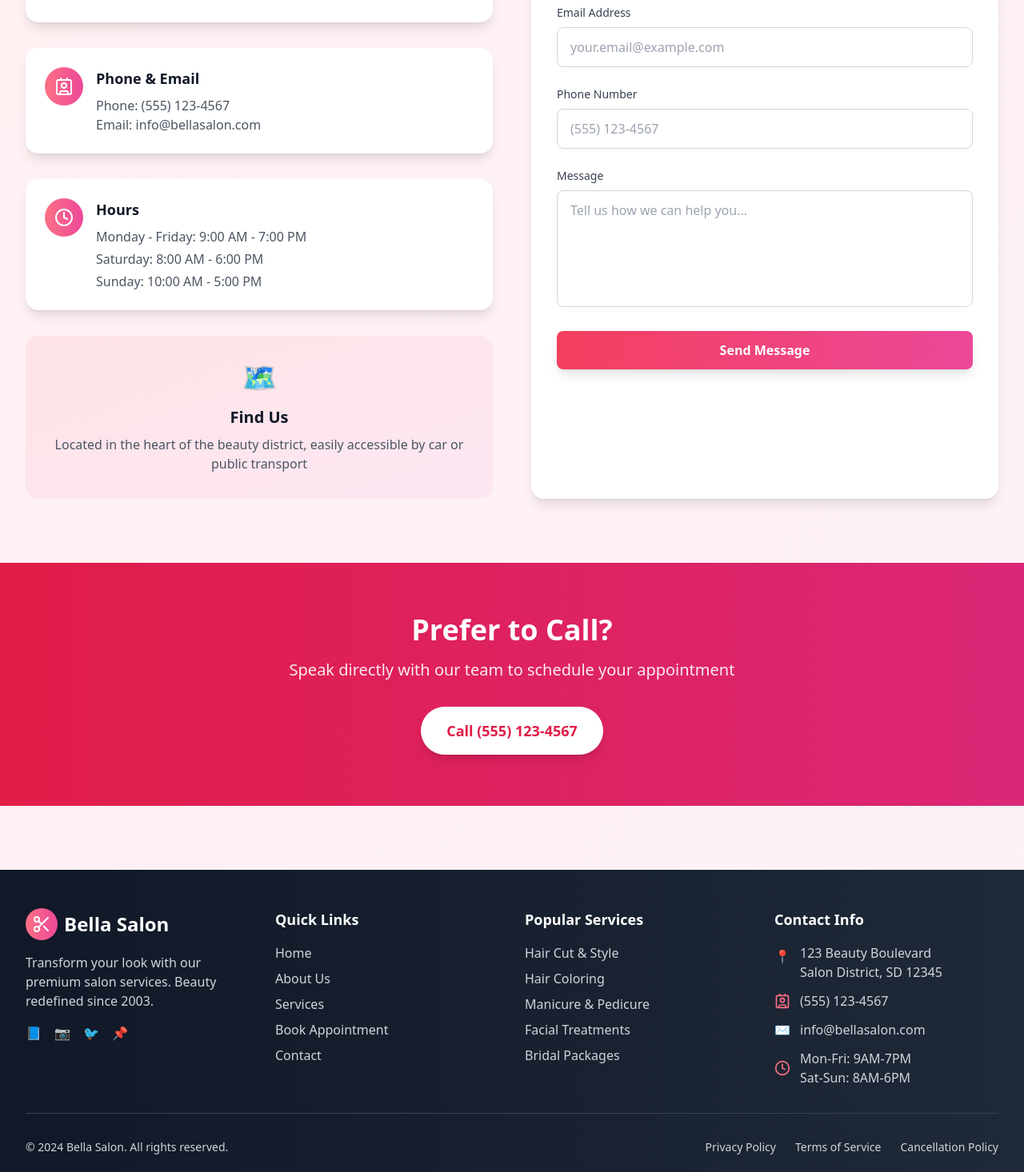
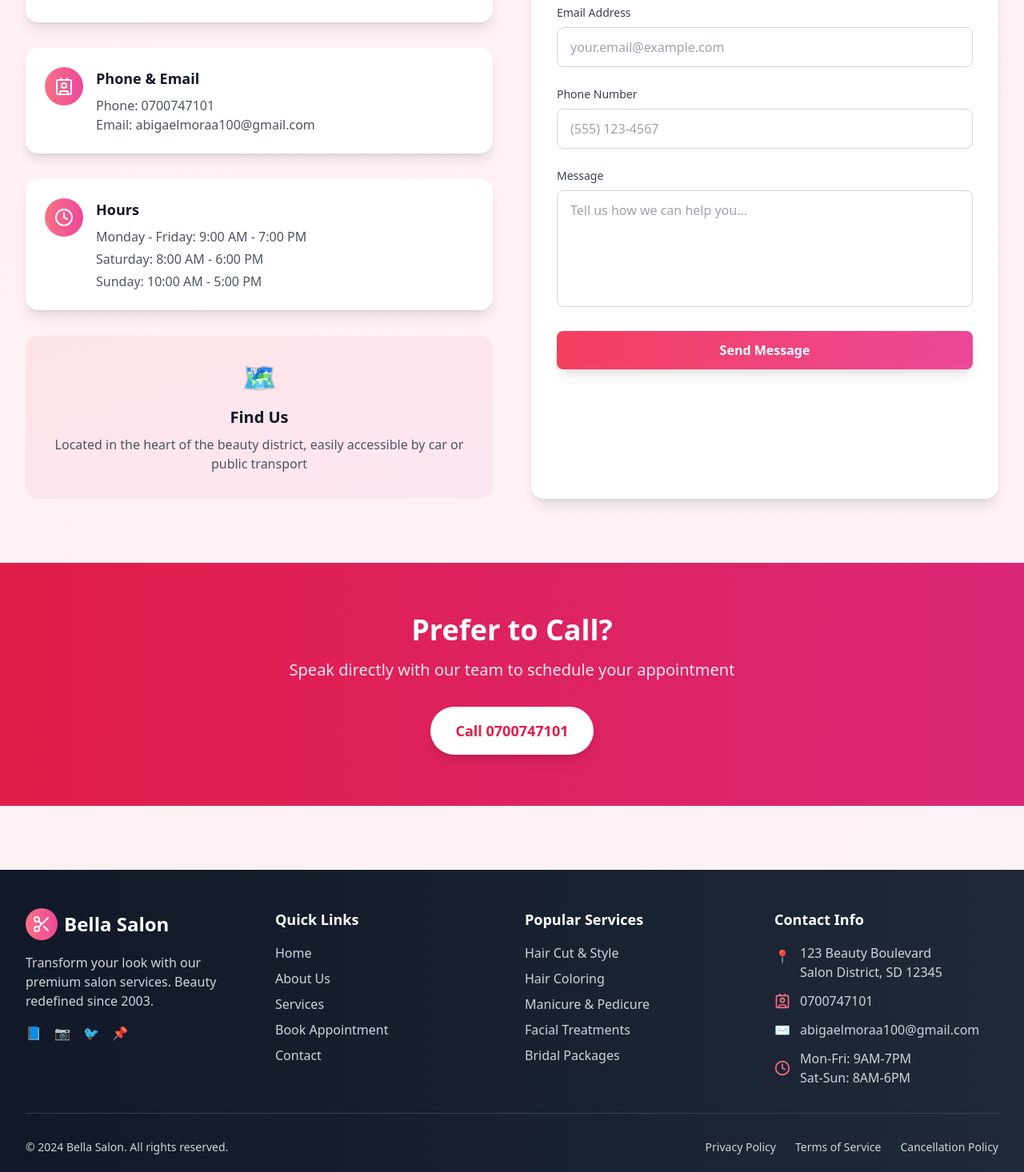
Before and after one commit to Abigaelmoraa/my-salon-website, a React (Vite) app: page /contact in a window 1280 px wide. Shown: the part 504-1970 px from the top of the page at 80% size. Built offline with nearby package versions, Linux system fonts and the light colour scheme.

Commit message:
Add contact information
Update contact details with new phone and email.

```diff
--- a/src/components/Contact.tsx
+++ b/src/components/Contact.tsx
@@ -73,8 +73,8 @@ const Contact = () => {
                 <div>
                   <h3 className="text-lg font-semibold text-gray-900 mb-2">Phone & Email</h3>
                   <p className="text-gray-600">
-                    Phone: (555) 123-4567<br />
-                    Email: info@bellasalon.com
+                    Phone: 0700747101<br />
+                    Email: abigaelmoraa100@gmail.com
                   </p>
                 </div>
               </div>
@@ -193,10 +193,10 @@ const Contact = () => {
             Speak directly with our team to schedule your appointment
           </p>
           <a
-            href="tel:+15551234567"
+            href="tel:0700747101"
             className="bg-white text-rose-600 px-8 py-4 rounded-full text-lg font-semibold hover:bg-gray-100 transform hover:scale-105 transition-all duration-300 shadow-lg inline-block"
           >
-            Call (555) 123-4567
+            Call 0700747101
           </a>
         </div>
       </section>
--- a/src/components/Footer.tsx
+++ b/src/components/Footer.tsx
@@ -64,11 +64,11 @@ const Footer = () => {
               </div>
               <div className="flex items-center space-x-3">
                 <Contact className="h-5 w-5 text-rose-400" />
-                <p className="text-gray-300">(555) 123-4567</p>
+                <p className="text-gray-300">0700747101</p>
               </div>
               <div className="flex items-center space-x-3">
                 <span className="text-rose-400">✉️</span>
-                <p className="text-gray-300">info@bellasalon.com</p>
+                <p className="text-gray-300">abigaelmoraa100@gmail.com</p>
               </div>
               <div className="flex items-center space-x-3">
                 <Clock className="h-5 w-5 text-rose-400" />
```
